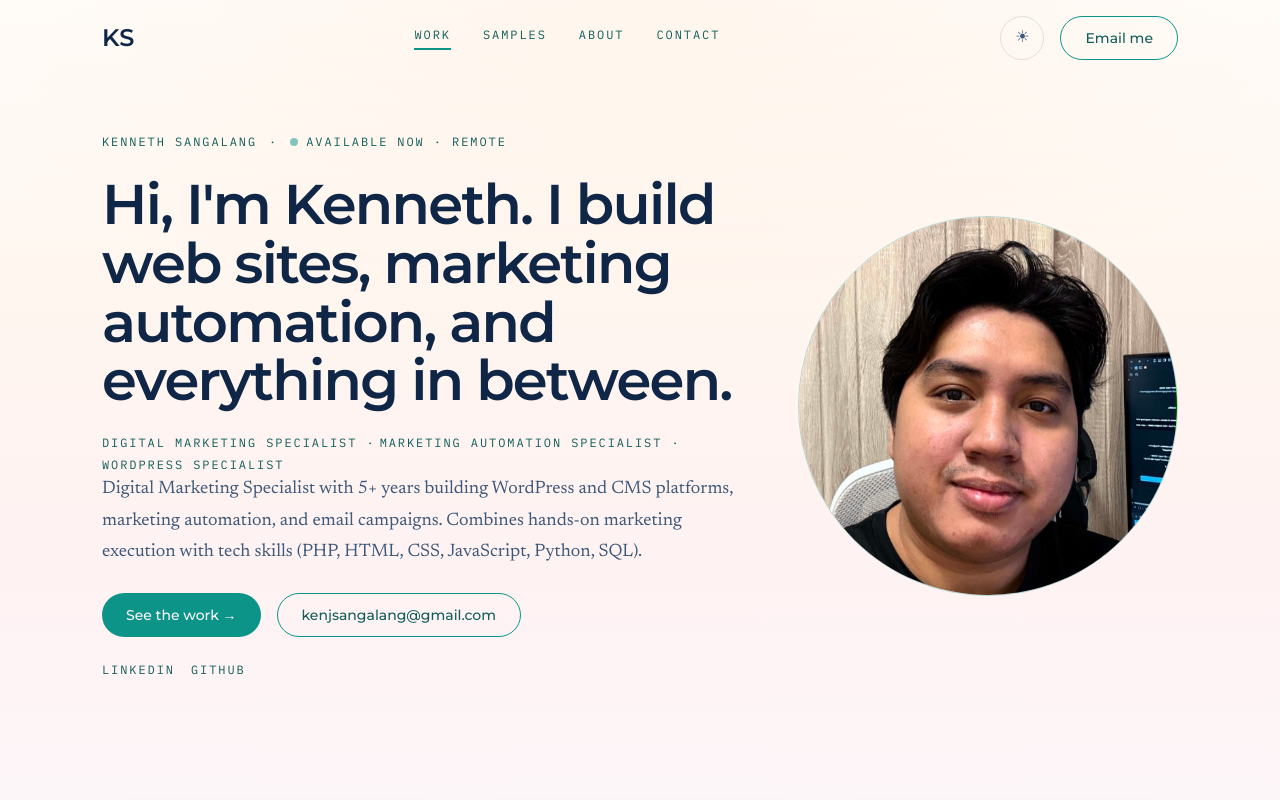
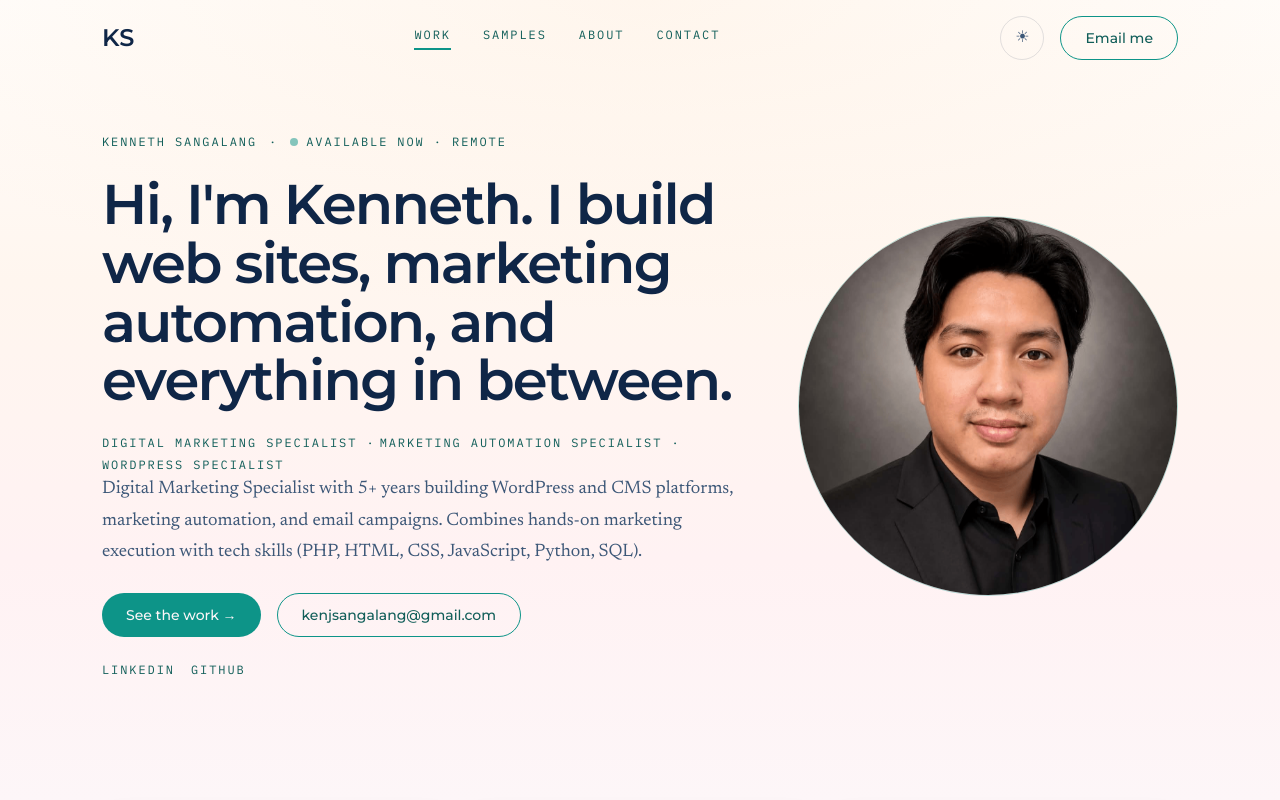
Before and after one commit to ken-turtle-learner/Kenneth-Sangalang-Portfolio, a Next.js app: page / in a window 1280 px wide. Shown: the top 800 px of the page. Built offline with nearby package versions, Linux system fonts and the light colour scheme.

Commit message:
photo changed

```diff
--- a/components/Hero.tsx
+++ b/components/Hero.tsx
@@ -91,12 +91,12 @@ export default function Hero() {
           image on desktop; the second copy in About deliberately lazy-loads. */}
       <Reveal index={0} className="order-1 flex justify-center md:order-2 md:justify-end">
         <Image
-          src="/kenneth-sangalang-3.png"
+          src="/kenneth-sangalang-5.png"
           alt="Portrait of Kenneth Sangalang"
           width={380}
           height={380}
           preload
-          quality={75}
+          quality={90}
           className="h-45 w-45 rounded-full border border-accent/30 object-cover md:h-95 md:w-95 md:rounded-16xl"
         />
       </Reveal>
```
Also changed, not shown: public/kenneth-sangalang-5.png (added).
